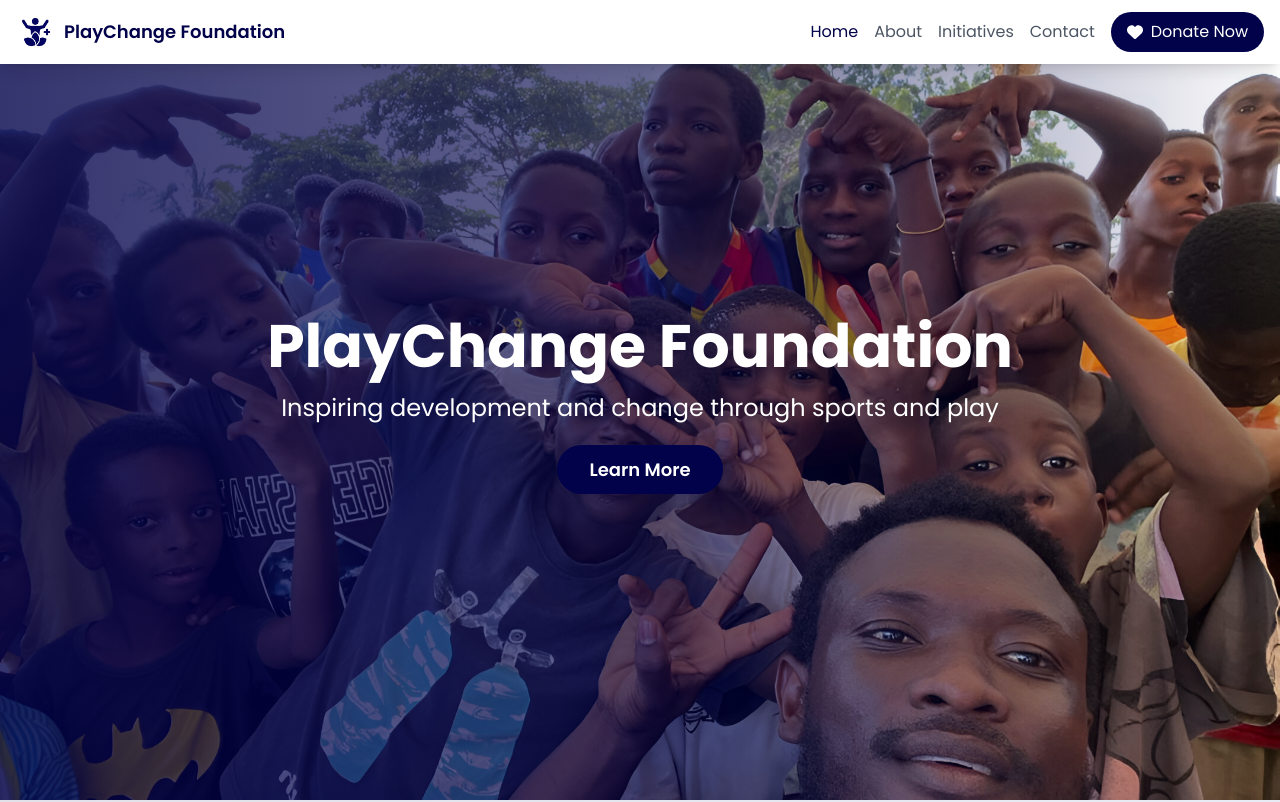
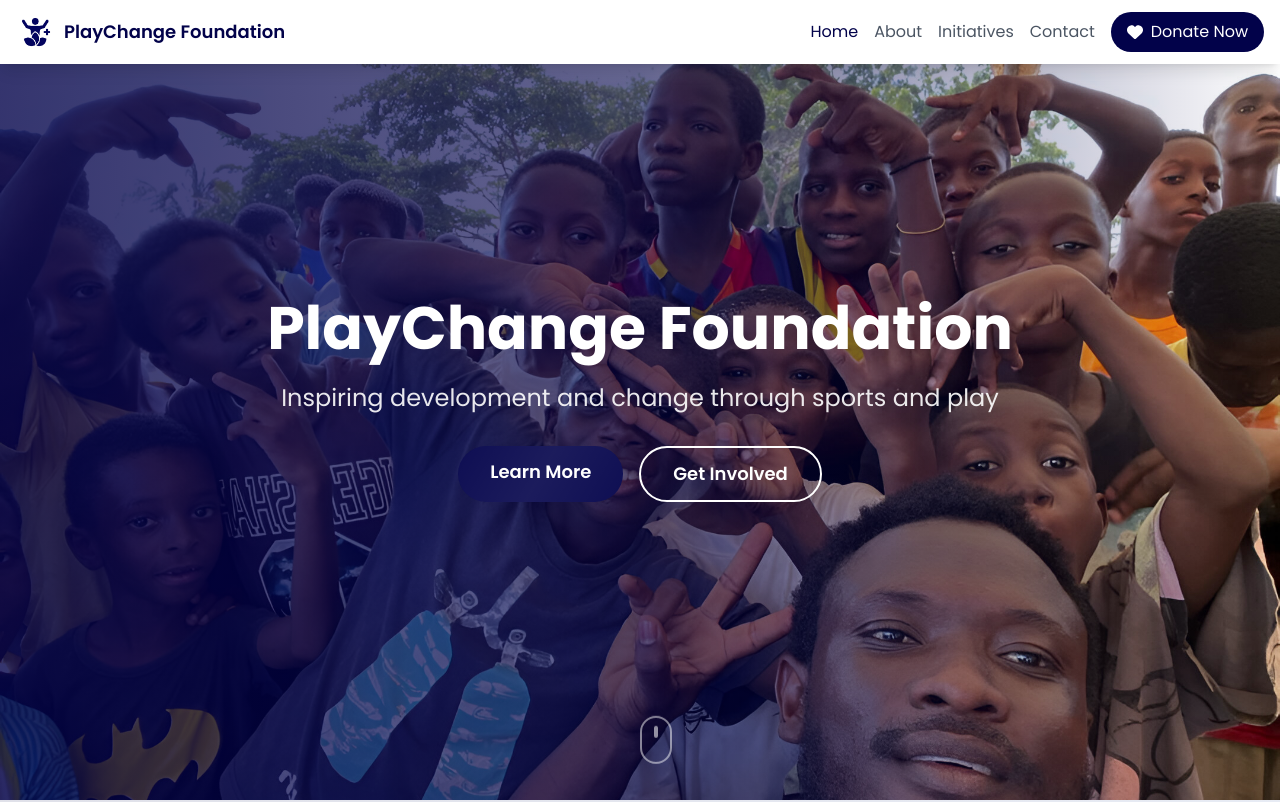
Before and after one commit to Perez361/playchangefoundation, a Next.js app: page / in a window 1280 px wide. Shown: the top 802 px of the page. Built offline with nearby package versions, Linux system fonts and the light colour scheme.

Commit message:
Enhance visuals with smooth scrolling, animations, and improved UX

```diff
--- a/app/globals.css
+++ b/app/globals.css
@@ -9,6 +9,176 @@
   --foreground-rgb: 0, 0, 0;
   --background-start-rgb: 249, 250, 251;
   --background-end-rgb: 249, 250, 251;
+}
+
+/* Smooth Scrolling */
+html {
+  scroll-behavior: smooth;
+  scroll-padding-top: 80px;
+}
+
+/* Custom Scrollbar */
+::-webkit-scrollbar {
+  width: 10px;
+}
+
+::-webkit-scrollbar-track {
+  background: #f1f1f1;
+}
+
+::-webkit-scrollbar-thumb {
+  background: #02024a;
+  border-radius: 5px;
+}
+
+::-webkit-scrollbar-thumb:hover {
+  background: #1a1a6e;
+}
+
+/* Animation Classes */
+.fade-in-up {
+  opacity: 0;
+  transform: translateY(30px);
+  transition: opacity 0.6s ease-out, transform 0.6s ease-out;
+}
+
+.fade-in-up.visible {
+  opacity: 1;
+  transform: translateY(0);
+}
+
+.fade-in {
+  opacity: 0;
+  transition: opacity 0.6s ease-out;
+}
+
+.fade-in.visible {
+  opacity: 1;
+}
+
+.scale-in {
+  opacity: 0;
+  transform: scale(0.9);
+  transition: opacity 0.5s ease-out, transform 0.5s ease-out;
+}
+
+.scale-in.visible {
+  opacity: 1;
+  transform: scale(1);
+}
+
+/* Staggered Animation Delays */
+.delay-100 { transition-delay: 100ms; }
+.delay-200 { transition-delay: 200ms; }
+.delay-300 { transition-delay: 300ms; }
+.delay-400 { transition-delay: 400ms; }
+.delay-500 { transition-delay: 500ms; }
+
+/* Enhanced Hover Effects */
+.card-hover {
+  transition: transform 0.3s ease, box-shadow 0.3s ease;
+}
+
+.card-hover:hover {
+  transform: translateY(-8px);
+  box-shadow: 0 20px 40px rgba(0, 0, 0, 0.1);
+}
+
+/* Button Hover Animation */
+.btn-animate {
+  position: relative;
+  overflow: hidden;
+  transition: all 0.3s ease;
+}
+
+.btn-animate::before {
+  content: '';
+  position: absolute;
+  top: 0;
+  left: -100%;
+  width: 100%;
+  height: 100%;
+  background: linear-gradient(120deg, transparent, rgba(255,255,255,0.3), transparent);
+  transition: left 0.5s ease;
+}
+
+.btn-animate:hover::before {
+  left: 100%;
+}
+
+/* Image Hover Zoom */
+.img-zoom {
+  overflow: hidden;
+}
+
+.img-zoom img {
+  transition: transform 0.5s ease;
+}
+
+.img-zoom:hover img {
+  transform: scale(1.05);
+}
+
+/* Section Spacing */
+.section-padding {
+  padding: 5rem 0;
+}
+
+@media (min-width: 768px) {
+  .section-padding {
+    padding: 7rem 0;
+  }
+}
+
+/* Glass Effect */
+.glass-effect {
+  background: rgba(255, 255, 255, 0.9);
+  backdrop-filter: blur(10px);
+  border: 1px solid rgba(255, 255, 255, 0.2);
+}
+
+/* Gradient Text */
+.gradient-text {
+  background: linear-gradient(135deg, #02024a 0%, #1a1a6e 100%);
+  -webkit-background-clip: text;
+  -webkit-text-fill-color: transparent;
+  background-clip: text;
+}
+
+/* Shine Effect */
+.shine {
+  position: relative;
+  overflow: hidden;
+}
+
+.shine::after {
+  content: '';
+  position: absolute;
+  top: -50%;
+  left: -50%;
+  width: 200%;
+  height: 200%;
+  background: linear-gradient(
+    to right,
+    rgba(255, 255, 255, 0) 0%,
+    rgba(255, 255, 255, 0.1) 50%,
+    rgba(255, 255, 255, 0) 100%
+  );
+  transform: rotate(30deg);
+  transition: all 0.5s ease;
+}
+
+.shine:hover::after {
+  animation: shine 0.75s;
+}
+
+@keyframes shine {
+  0% {
+    transform: rotate(30deg) translateX(-100%);
+  }
+  100% {
+    transform: rotate(30deg) translateX(100%);
+  }
 }
 
 body {
--- a/app/initiatives/page.tsx
+++ b/app/initiatives/page.tsx
@@ -115,15 +115,15 @@ export default function Initiatives() {
       </div>
 
       {/* Initiatives Section */}
-      <section className="py-20">
+      <section className="py-20 bg-gray-50">
         <div className="max-w-7xl mx-auto px-4">
           {initiatives.map((initiative) => (
             <div
               key={initiative.id}
-              className={`bg-white rounded-lg shadow-lg overflow-hidden mb-12 flex flex-col md:flex-row ${initiative.reverse ? 'md:flex-row-reverse' : ''} items-center`}
+              className={`bg-white rounded-2xl shadow-lg overflow-hidden mb-12 flex flex-col md:flex-row ${initiative.reverse ? 'md:flex-row-reverse' : ''} items-center card-hover`}
             >
-              <div className="md:w-1/2">
-                <div className="relative w-full h-64 md:h-full min-h-[300px]">
+              <div className="md:w-1/2 w-full">
+                <div className="relative w-full h-64 md:h-full min-h-[300px] img-zoom">
                   <Image
                     src={initiative.image}
                     alt={initiative.imageAlt}
@@ -132,7 +132,7 @@ export default function Initiatives() {
                   />
                 </div>
               </div>
-              <div className="md:w-1/2 p-8">
+              <div className="md:w-1/2 p-8 w-full">
                 <h2 className="text-3xl font-bold mb-4">{initiative.title}</h2>
                 <p className="text-gray-600 mb-6">{initiative.description}</p>
                 <ul className="space-y-3 text-gray-600">
--- a/app/page.tsx
+++ b/app/page.tsx
@@ -105,12 +105,23 @@ export default function Home() {
           <div className="absolute inset-0 bg-gradient-to-r from-primary/80 via-primary/60 to-transparent"></div>
         </div>
         <div className="relative h-full flex items-center justify-center text-center text-white px-4">
-          <div>
-            <h1 className="text-5xl md:text-6xl font-bold mb-4">PlayChange Foundation</h1>
-            <p className="text-xl md:text-2xl mb-8">Inspiring development and change through sports and play</p>
-            <a href="#learn-more" className="bg-primary text-white px-8 py-3 rounded-full text-lg font-semibold hover:opacity-90 transition duration-300 ease-in-out">
-              Learn More
-            </a>
+          <div className="max-w-4xl">
+            <h1 className="text-5xl md:text-6xl font-bold mb-6 leading-tight">PlayChange Foundation</h1>
+            <p className="text-xl md:text-2xl mb-8 opacity-90">Inspiring development and change through sports and play</p>
+            <div className="flex flex-col sm:flex-row gap-4 justify-center">
+              <a href="#learn-more" className="bg-primary text-white px-8 py-3 rounded-full text-lg font-semibold hover:opacity-90 transition duration-300 ease-in-out btn-animate shine">
+                Learn More
+              </a>
+              <a href="/contact" className="border-2 border-white text-white px-8 py-3 rounded-full text-lg font-semibold hover:bg-white hover:text-primary transition duration-300 ease-in-out">
+                Get Involved
+              </a>
+            </div>
+          </div>
+        </div>
+        {/* Scroll Indicator */}
+        <div className="absolute bottom-8 left-1/2 transform -translate-x-1/2 animate-bounce">
+          <div className="w-8 h-12 border-2 border-white/50 rounded-full flex justify-center pt-2">
+            <div className="w-1 h-3 bg-white/70 rounded-full animate-pulse"></div>
           </div>
         </div>
       </header>
```
